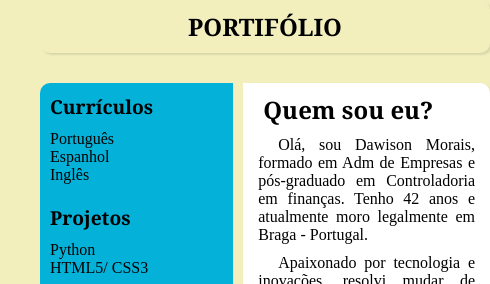
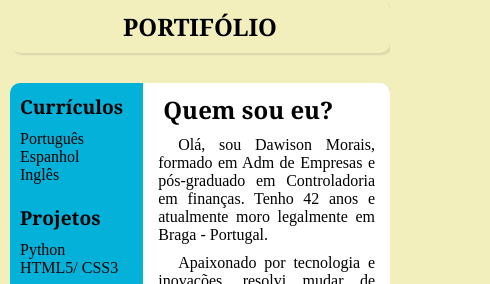
Before and after one commit to Dawisonms/Portifolio, a plain HTML site: page index.html in a window 390 px wide. Shown: the top 284 px of the page, 490 px wide, since content can reach past the window. Drawn offline with Linux system fonts and the light colour scheme.

Commit message:
Ajuste responsividade celular

```diff
--- a/style.css
+++ b/style.css
@@ -22,7 +22,7 @@
 body{
 
     background-color: var(--Azul-5-hex);
-    margin-left: 40px;
+    margin-left: 10px;
     list-style-position: inside;
 }
 
@@ -54,8 +54,8 @@ p{
 }
 
 div{
-    min-width: 450px;
-    max-width: 1000px;
+    min-width: 300px;
+    max-width: 800px;
     display: flex;
     flex-direction: row;
     justify-content:space-around;
@@ -73,7 +73,7 @@ main{
     width: auto;
     text-indent: 20px;
     border-radius: 0px 10px 10px 0px;
-    margin-left: 10px;
+
 
 
 }
@@ -90,7 +90,7 @@ nav{
     list-style-position: inside;
     text-indent: 10px;
     border-radius: 10px 0px 0px 10px;
-    padding-right:80px;
+    padding-right:20px;
 }
 
 ul{
```
